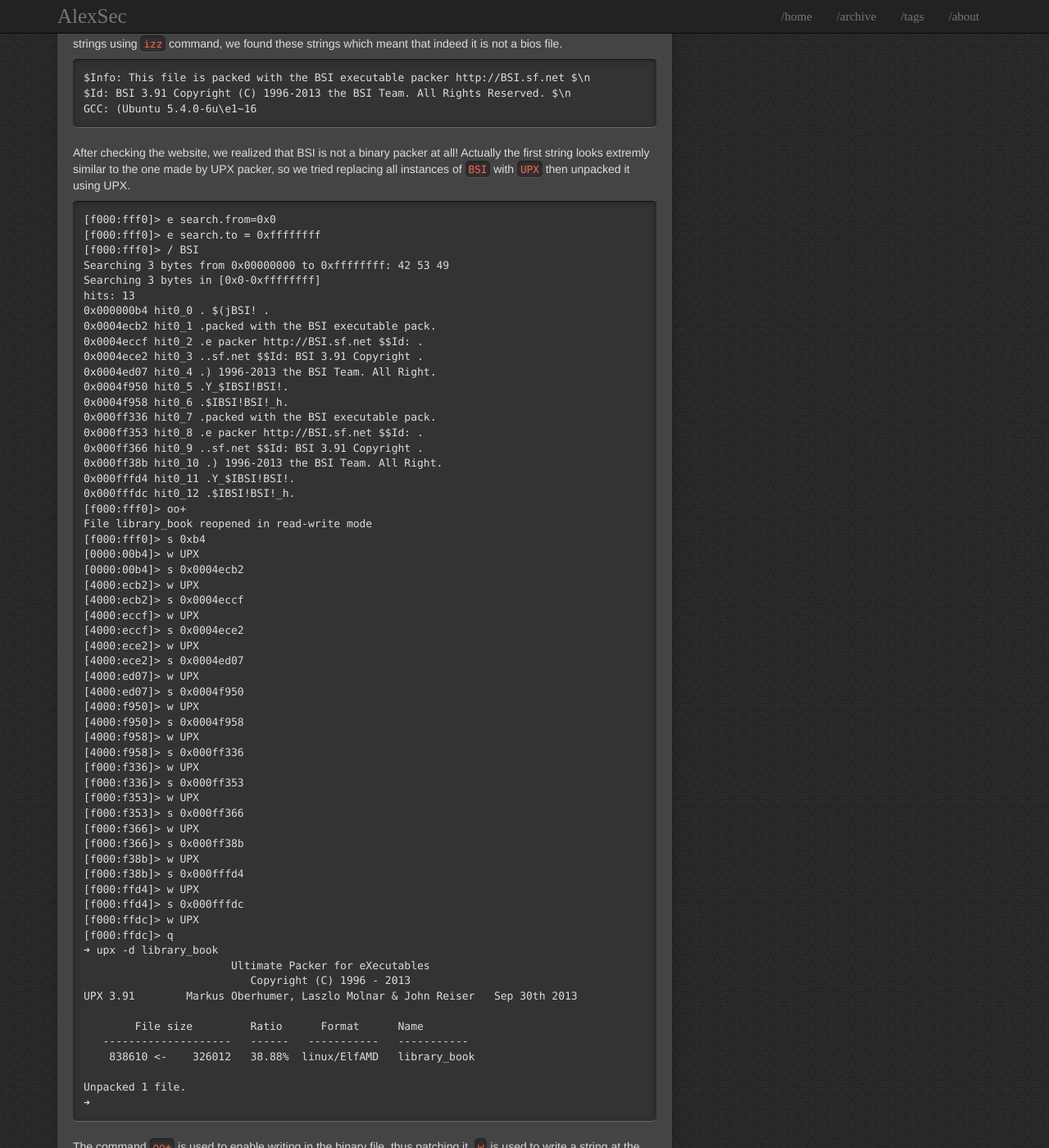
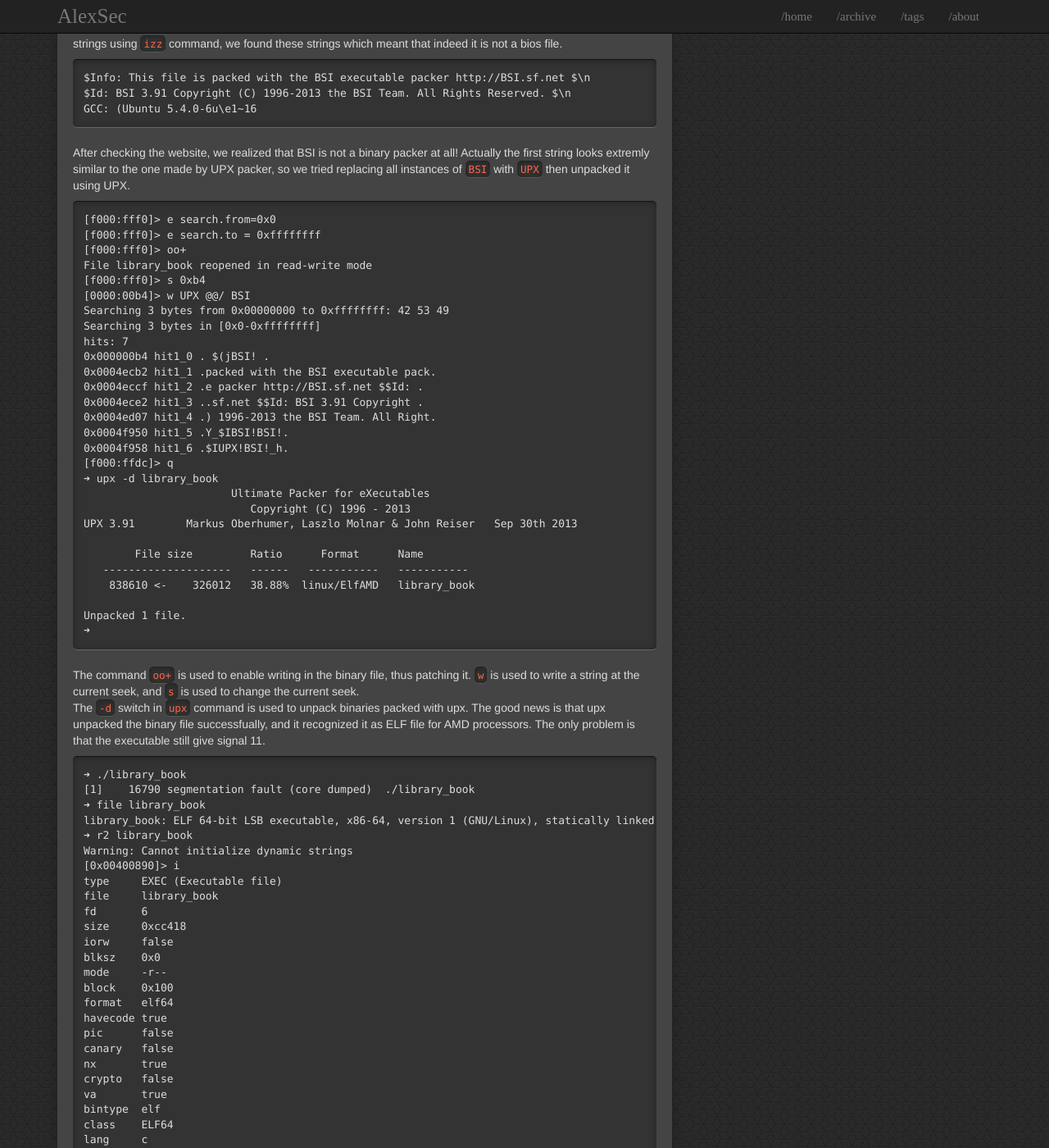
Before and after one commit to karembadawy/blog.alexsec.com, a Jekyll site: the page built from _posts/2017-3-11-library-book.md, in a window 1280 px wide and 1400 px high, scrolled down 1292 px. Shown: the whole window at 82% size. Built offline with Jekyll 4.4.1, drawn with Linux system fonts in a browser that asks for light colours; some of the changed text lies outside the part shown.

Commit message:
Fixing bug in python code
as well as putting the flag itself, and doing some visual improvements

````diff
--- a/_posts/2017-3-11-library-book.md
+++ b/_posts/2017-3-11-library-book.md
@@ -72,51 +72,20 @@ After checking the website, we realized that BSI is not a binary packer at all!
 ```
 [f000:fff0]> e search.from=0x0
 [f000:fff0]> e search.to = 0xffffffff
-[f000:fff0]> / BSI
-Searching 3 bytes from 0x00000000 to 0xffffffff: 42 53 49
-Searching 3 bytes in [0x0-0xffffffff]
-hits: 13
-0x000000b4 hit0_0 . $(jBSI! .
-0x0004ecb2 hit0_1 .packed with the BSI executable pack.
-0x0004eccf hit0_2 .e packer http://BSI.sf.net $$Id: .
-0x0004ece2 hit0_3 ..sf.net $$Id: BSI 3.91 Copyright .
-0x0004ed07 hit0_4 .) 1996-2013 the BSI Team. All Right.
-0x0004f950 hit0_5 .Y_$IBSI!BSI!.
-0x0004f958 hit0_6 .$IBSI!BSI!_h.
-0x000ff336 hit0_7 .packed with the BSI executable pack.
-0x000ff353 hit0_8 .e packer http://BSI.sf.net $$Id: .
-0x000ff366 hit0_9 ..sf.net $$Id: BSI 3.91 Copyright .
-0x000ff38b hit0_10 .) 1996-2013 the BSI Team. All Right.
-0x000fffd4 hit0_11 .Y_$IBSI!BSI!.
-0x000fffdc hit0_12 .$IBSI!BSI!_h.
 [f000:fff0]> oo+
 File library_book reopened in read-write mode
 [f000:fff0]> s 0xb4
-[0000:00b4]> w UPX
-[0000:00b4]> s 0x0004ecb2
-[4000:ecb2]> w UPX
-[4000:ecb2]> s 0x0004eccf
-[4000:eccf]> w UPX
-[4000:eccf]> s 0x0004ece2
-[4000:ece2]> w UPX
-[4000:ece2]> s 0x0004ed07
-[4000:ed07]> w UPX
-[4000:ed07]> s 0x0004f950
-[4000:f950]> w UPX
-[4000:f950]> s 0x0004f958
-[4000:f958]> w UPX
-[4000:f958]> s 0x000ff336
-[f000:f336]> w UPX
-[f000:f336]> s 0x000ff353
-[f000:f353]> w UPX
-[f000:f353]> s 0x000ff366
-[f000:f366]> w UPX
-[f000:f366]> s 0x000ff38b
-[f000:f38b]> w UPX
-[f000:f38b]> s 0x000fffd4
-[f000:ffd4]> w UPX
-[f000:ffd4]> s 0x000fffdc
-[f000:ffdc]> w UPX
+[0000:00b4]> w UPX @@/ BSI
+Searching 3 bytes from 0x00000000 to 0xffffffff: 42 53 49
+Searching 3 bytes in [0x0-0xffffffff]
+hits: 7
+0x000000b4 hit1_0 . $(jBSI! .
+0x0004ecb2 hit1_1 .packed with the BSI executable pack.
+0x0004eccf hit1_2 .e packer http://BSI.sf.net $$Id: .
+0x0004ece2 hit1_3 ..sf.net $$Id: BSI 3.91 Copyright .
+0x0004ed07 hit1_4 .) 1996-2013 the BSI Team. All Right.
+0x0004f950 hit1_5 .Y_$IBSI!BSI!.
+0x0004f958 hit1_6 .$IUPX!BSI!_h.
 [f000:ffdc]> q
 ➜ upx -d library_book
                        Ultimate Packer for eXecutables
@@ -243,7 +212,11 @@ dbg.cmd("db 0x004009ee")
 flag = ""
 for _ in xrange(0x19):
 	dbg.cmd("dc")
-	c = chr(int(dbg.cmd("dr edi"), 16))
+	c = chr(int(dbg.cmd("dr eax"), 16))
 	flag = flag + c
 print flag
 {% endhighlight python %}
+This code snippet directly prints the flag
+```
+INDY{r3tUrn_m3_t0_s3nd3r}
+```
````
